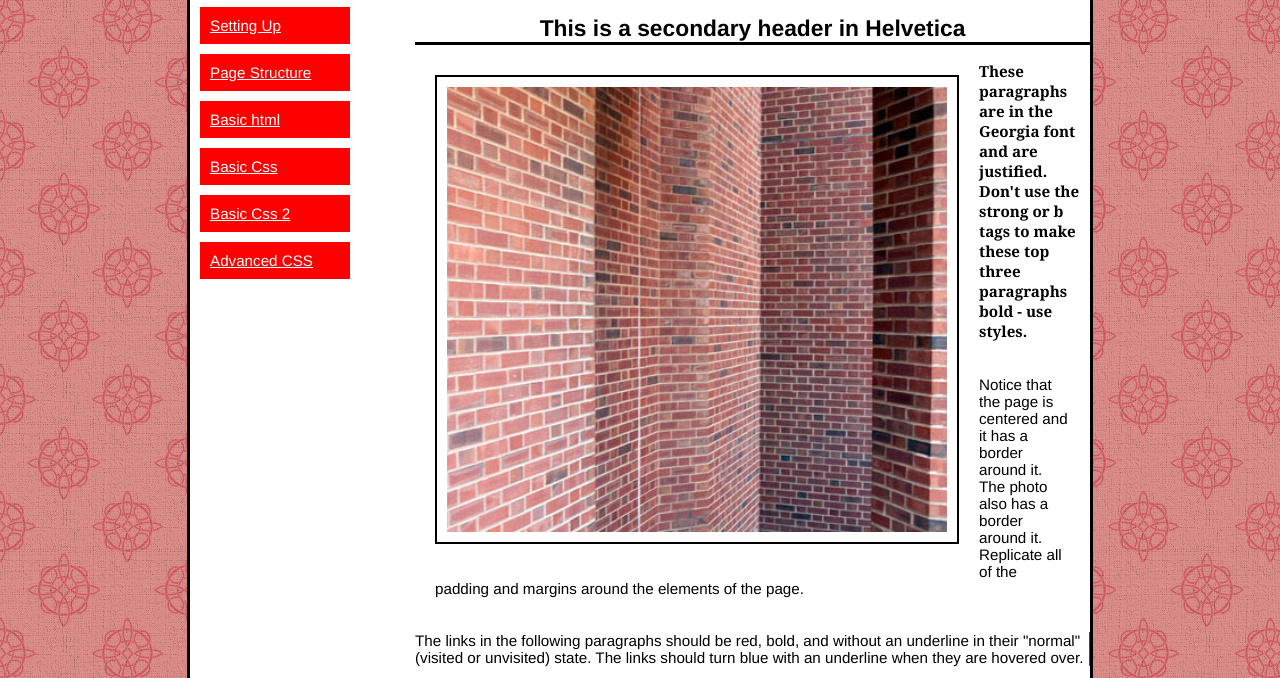
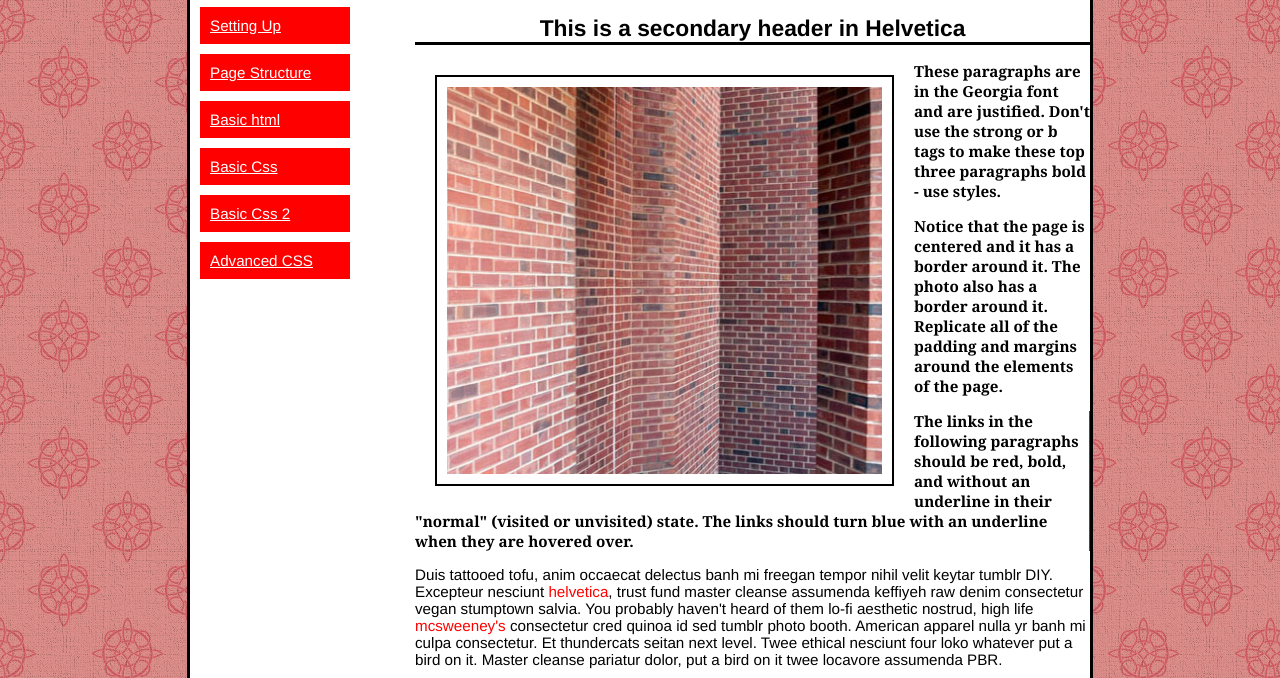
Before and after one commit to jkstac1/newCTK301, a plain HTML site: page assigment6.html in a window 1280 px wide. Shown: the part 109-787 px from the top of the page. Drawn offline with Linux system fonts and the light colour scheme.

Commit message:
Add files via upload

```diff
--- a/stylesheeet.css
+++ b/stylesheeet.css
@@ -9,7 +9,7 @@ body {
     border: 2px solid #000000;
     margin: 20px;
     padding: 10px;
-    width: 500px;
+    width: 435px;
     float: left;
 
 }
@@ -65,11 +65,14 @@ nav li a {
 
 
 .p2 {
-    padding: 20px
+    font-family: Georgia;
+    font-weight: bold;
 }
 
 .p3 {
+    font-family: Georgia;
     border-right: 1px solid #ff0000;
+    font-weight: bold;
 }
 
 .p4 {
```
